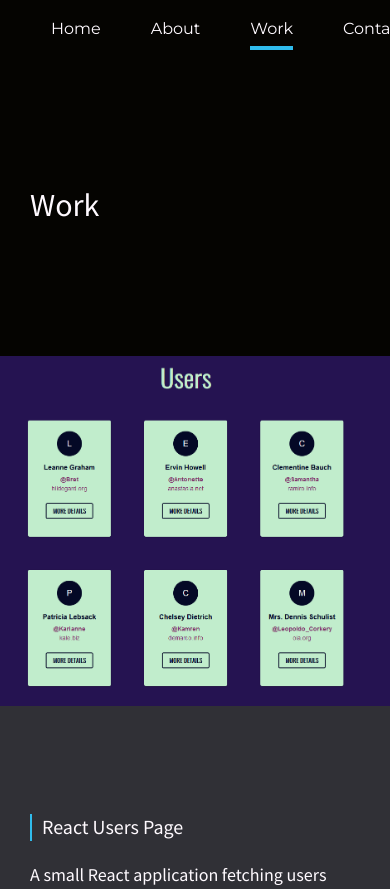
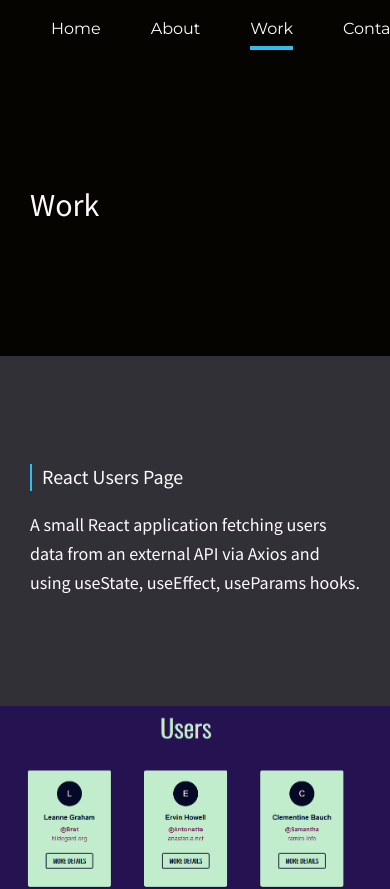
Before and after one commit to Alicino88/portfolio-website, a React (Create React App) app: page /Work in a window 390 px wide. Shown: the top 889 px of the page. Built offline with nearby package versions, Linux system fonts and the light colour scheme.

Commit message:
Added row-reverse to mobile view

```diff
--- a/src/SingleProject.js
+++ b/src/SingleProject.js
@@ -10,13 +10,13 @@ const useStyles = makeStyles((theme) => ({
   picAlignRight: {
     flexDirection: "row-reverse",
     [theme.breakpoints.down("xs")]: {
-      flexDirection: "column",
+      flexDirection: "column-reverse",
     },
   },
   picAlignLeft: {
     flexDirection: "row",
     [theme.breakpoints.down("xs")]: {
-      flexDirection: "column",
+      flexDirection: "column-reverse",
     },
   },
 
```
